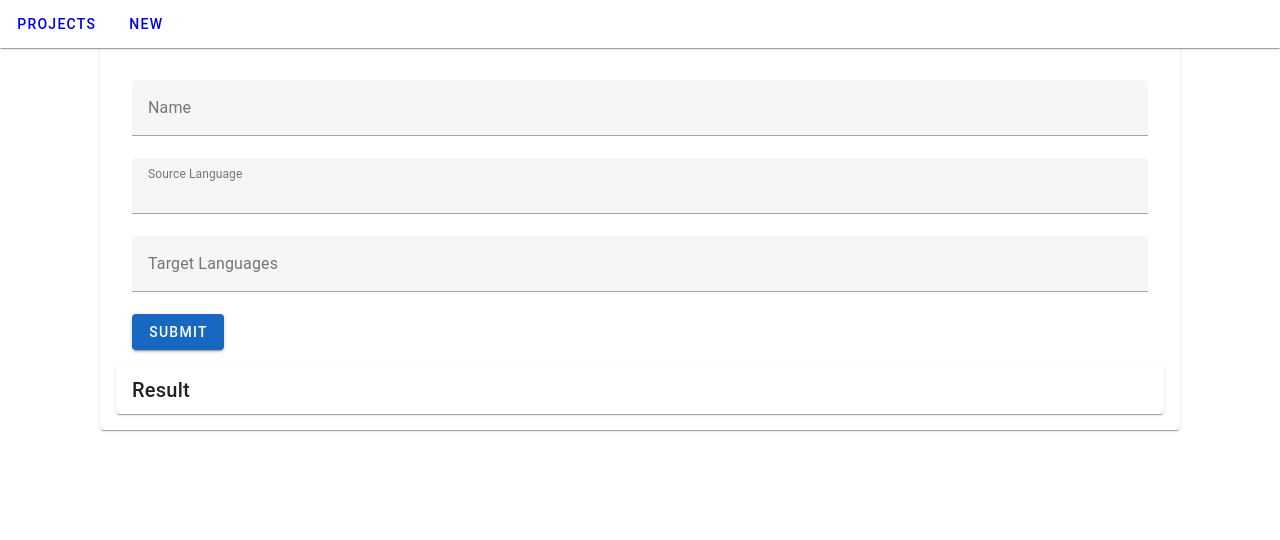
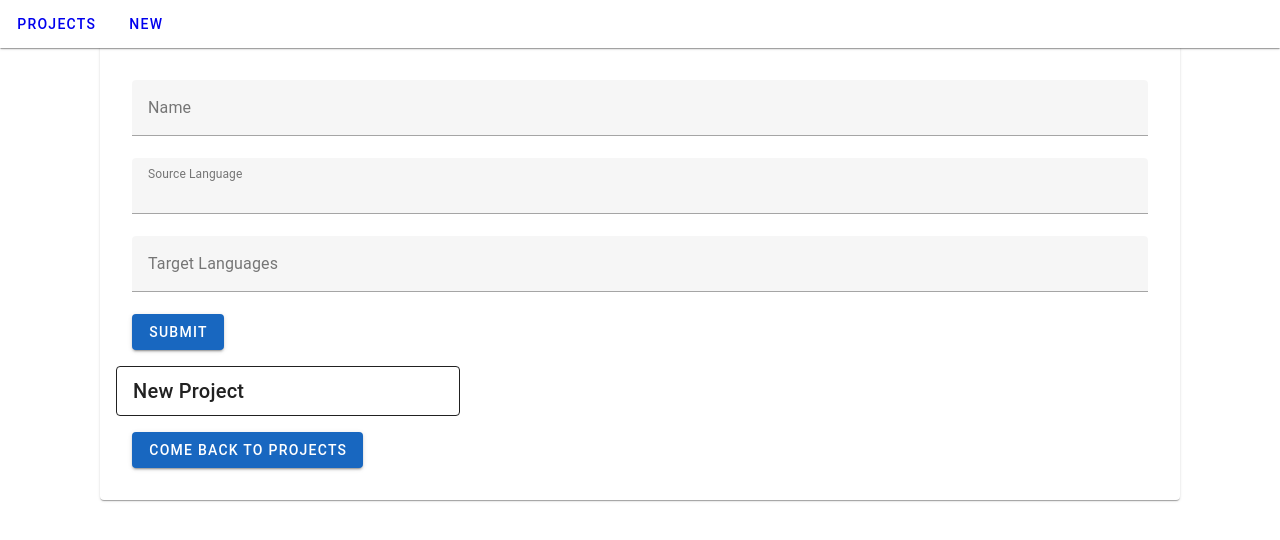
Before and after one commit to 1n3ffbl3/phrase-challenge, a Vue app in the folder src/growth-ui/: page /projects/new in a window 1280 px wide. Shown: the top 540 px of the page. Built offline with nearby package versions, Linux system fonts and the light colour scheme.

Commit message:
Update result overview for new and updated project

```diff
--- a/src/growth-ui/src/components/CreateProjectForm/CreateProjectForm.vue
+++ b/src/growth-ui/src/components/CreateProjectForm/CreateProjectForm.vue
@@ -18,18 +18,29 @@
     ></v-autocomplete>
     <v-btn type="submit" color="primary">Submit</v-btn>
   </v-form>
-  <v-card>
-    <v-card-title> Result </v-card-title>
+  <v-card vclass="mx-auto" max-width="344" variant="outlined">
+    <v-card-title>New Project</v-card-title>
     <v-card-text v-if="createState.data !== undefined">
-      {{ createState.data.id }}
-      {{ createState.data.name }}
-      {{ createState.data.sourceLanguage }}
-      {{ createState.data.targetLanguages.join(', ') }}
+      <v-card-item>
+        <div>
+          <div class="text-overline mb-1">Name: {{ createState.data.name }}</div>
+          <div class="text-caption">Id:{{ createState.data.id }}</div>
+          <div class="text-caption">Source language: {{ createState.data.sourceLanguage }}</div>
+          <div class="text-caption">
+            Target language(s): {{ createState.data.targetLanguages.join(', ') }}
+          </div>
+        </div>
+      </v-card-item>
     </v-card-text>
     <v-card-text v-else-if="createState.error !== undefined">
       An error has occured when
     </v-card-text>
   </v-card>
+  <div class="come-back-to-projects-btn-wrapper">
+    <RouterLink to="/projects">
+      <v-btn color="primary" class="come-back-to-projects">Come back to projects</v-btn>
+    </RouterLink>
+  </div>
 </template>
 
 <script setup lang="ts">
@@ -39,6 +50,7 @@ import { sourceLanguageRules, nameRules, targetLanguagesRules } from '@/shared/r
 import { languageOptions } from '@/shared/language'
 import { defaultClient } from '@/growth-api-client/default'
 import { ProjectsService } from '@/services/projectsService'
+import { RouterLink } from 'vue-router'
 
 const projectsService = new ProjectsService(defaultClient)
 
@@ -121,4 +133,7 @@ const handleSubmit = async () => {
 .create-project-form {
   margin: 16px;
 }
+.come-back-to-projects-btn-wrapper {
+  margin: 16px;
+}
 </style>
--- a/src/growth-ui/src/components/UpdateProjectForm/UpdateProjectForm.vue
+++ b/src/growth-ui/src/components/UpdateProjectForm/UpdateProjectForm.vue
@@ -18,18 +18,29 @@
     ></v-autocomplete>
     <v-btn type="submit" color="primary">Submit</v-btn>
   </v-form>
-  <v-card>
-    <v-card-title> Result </v-card-title>
+  <v-card vclass="mx-auto" max-width="344" variant="outlined">
+    <v-card-title>Result</v-card-title>
     <v-card-text v-if="updateState.data !== undefined">
-      {{ updateState.data.id }}
-      {{ updateState.data.name }}
-      {{ updateState.data.sourceLanguage }}
-      {{ updateState.data.targetLanguages.join(', ') }}
+      <v-card-item>
+        <div>
+          <div class="text-overline mb-1">Name: {{ updateState.data.name }}</div>
+          <div class="text-caption">Id:{{ updateState.data.id }}</div>
+          <div class="text-caption">Source language: {{ updateState.data.sourceLanguage }}</div>
+          <div class="text-caption">
+            Target language(s): {{ updateState.data.targetLanguages.join(', ') }}
+          </div>
+        </div>
+      </v-card-item>
     </v-card-text>
     <v-card-text v-else-if="updateState.error !== undefined">
       An error has occured when
     </v-card-text>
   </v-card>
+  <div class="come-back-to-projects-btn-wrapper">
+    <RouterLink to="/projects">
+      <v-btn color="primary" class="come-back-to-projects">Come back to projects</v-btn>
+    </RouterLink>
+  </div>
 </template>
 
 <script setup lang="ts">
@@ -40,6 +51,7 @@ import { sourceLanguageRules, nameRules, targetLanguagesRules } from '@/shared/r
 import { toRefs } from 'vue'
 import { ref, type PropType } from 'vue'
 import { z } from 'zod'
+import { RouterLink } from 'vue-router'
 
 const params = defineProps({
   project: {
@@ -129,4 +141,7 @@ const handleSubmit = async () => {
 .update-project-form {
   margin: 16px;
 }
+.come-back-to-projects-btn-wrapper {
+  margin: 16px;
+}
 </style>
```
